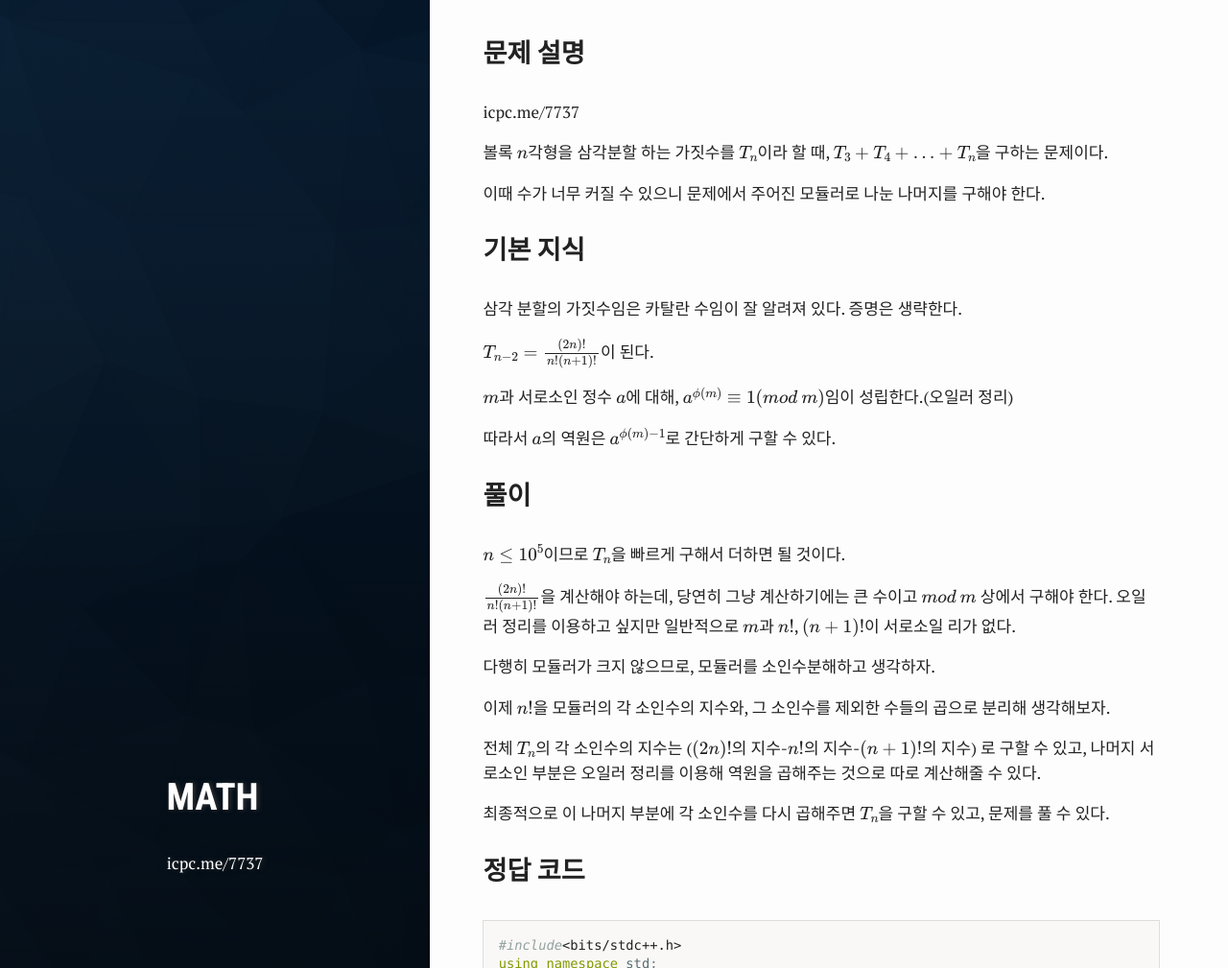
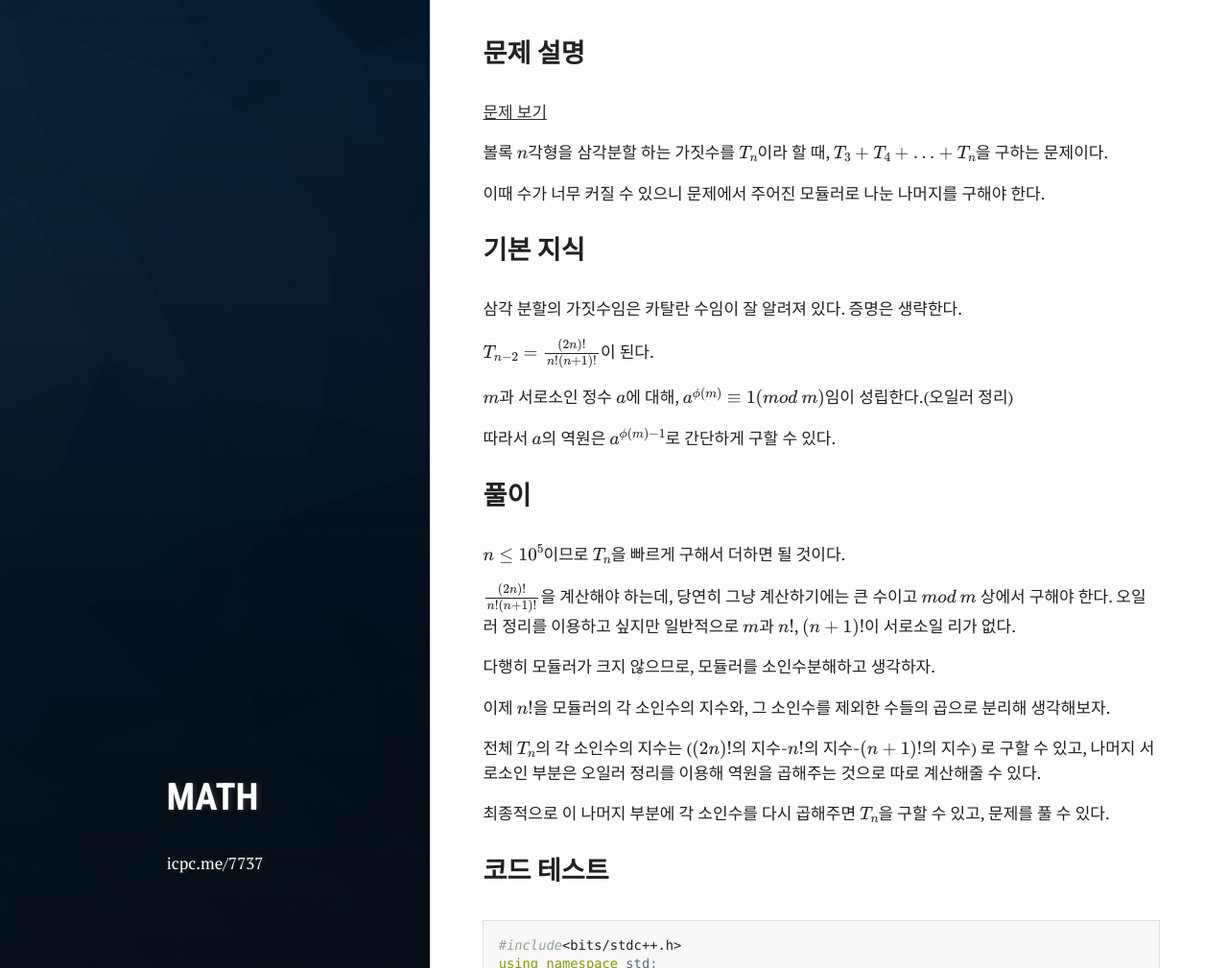
Before and after one commit to ahgus89/ahgus89.github.io, a Jekyll site: the page built from _posts/2020-01-25-BOJ_7737.md, in a window 1280 px wide and 1400 px high. Shown: the part 191-1200 px from the top of the window at 96% size. Built offline with Jekyll 4.4.1, drawn with Linux system fonts in a browser that asks for light colours; formulas are drawn with MathJax 3.

Commit message:
Update 2020-01-25-BOJ_7737.md

````diff
--- a/_posts/2020-01-25-BOJ_7737.md
+++ b/_posts/2020-01-25-BOJ_7737.md
@@ -9,7 +9,7 @@ author: ahgus89
 ---
 
 ### 문제 설명
-icpc.me/7737
+[문제 보기](icpc.me/7737)
 
 볼록 $n$각형을 삼각분할 하는 가짓수를 $T_n$이라 할 때, $T_3+T_4+...+T_n$을 구하는 문제이다.
 
@@ -38,7 +38,7 @@ $\frac{(2n)!}{n!(n+1)!}$을 계산해야 하는데, 당연히 그냥 계산하
 최종적으로 이 나머지 부분에 각 소인수를 다시 곱해주면 $T_n$을 구할 수 있고, 문제를 풀 수 있다.
 
 
-### 정답 코드
+### 코드 테스트
 
 ```cpp
 #include<bits/stdc++.h>
````
